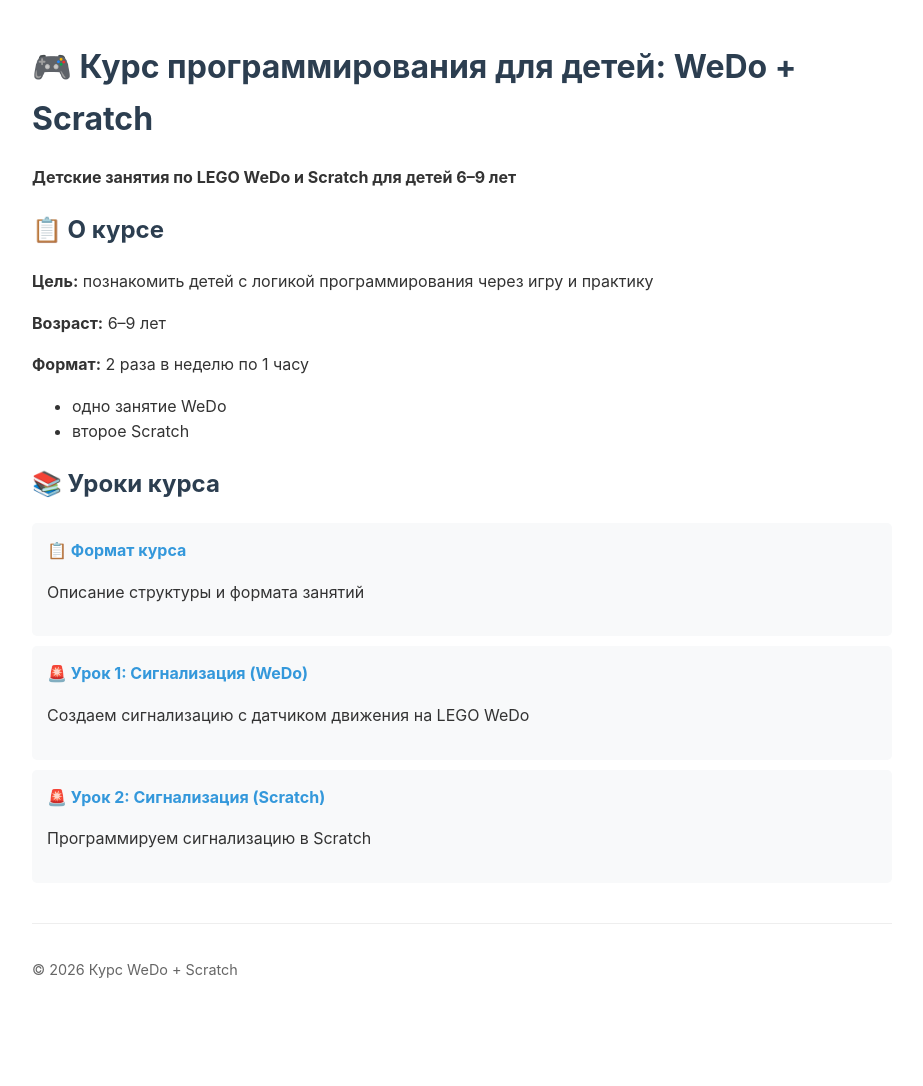
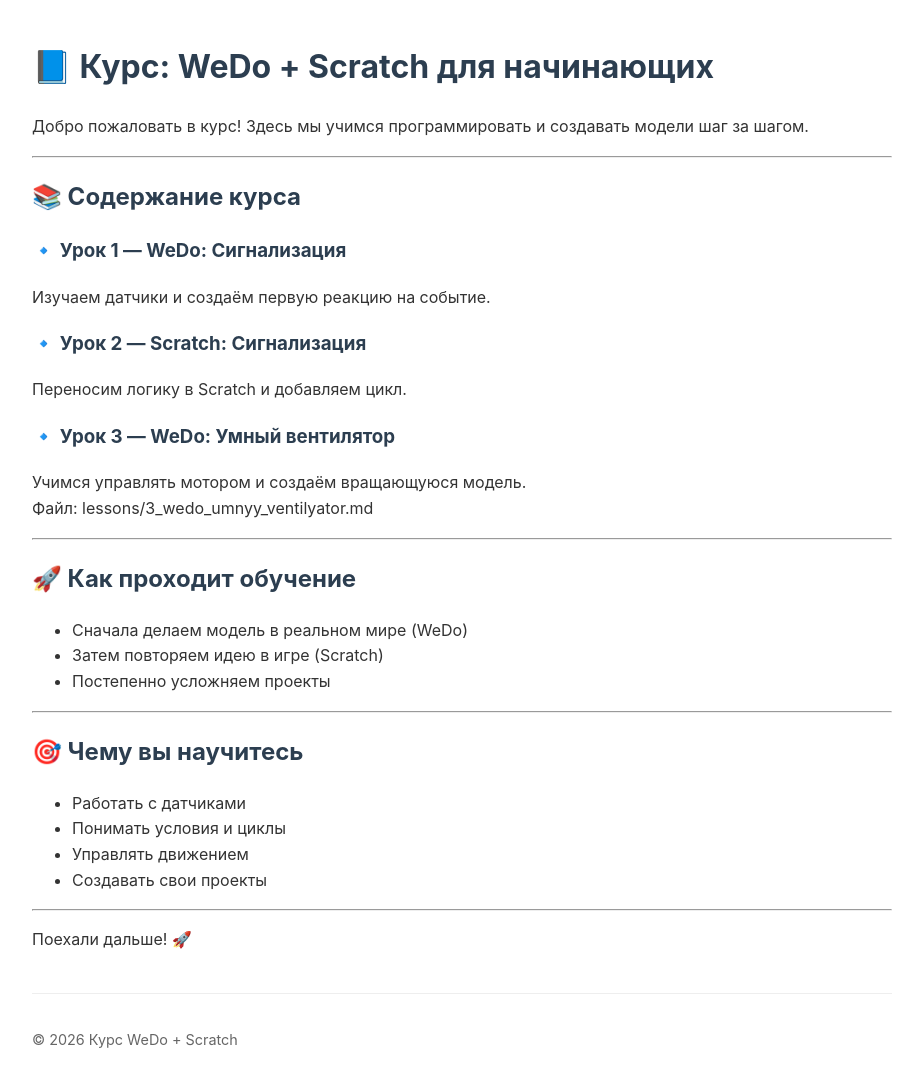
Before and after one commit to seerg0/wedo-scratch-course, a Jekyll site: the page built from index.md, in a window 1280 px wide. Shown: the whole page, without its empty margins (178-1101 px from the left). Built offline with Jekyll 4.4.1, drawn with Linux system fonts in a browser that asks for light colours; our own code applies the rules of GitHub Pages for plain Markdown files; before the commit the page ends 1016 px from its top, so only the background shows below that.

Commit message:
Обновлен index.md: добавлен урок 3

```diff
--- a/index.md
+++ b/index.md
@@ -1,35 +1,38 @@
----
-layout: default
-title: Главная страница
+# 📘 Курс: WeDo + Scratch для начинающих
+
+Добро пожаловать в курс! Здесь мы учимся программировать и создавать модели шаг за шагом.
+
 ---
 
-# 🎮 Курс программирования для детей: WeDo + Scratch
+## 📚 Содержание курса
 
-**Детские занятия по LEGO WeDo и Scratch для детей 6–9 лет**
+### 🔹 Урок 1 — WeDo: Сигнализация
+Изучаем датчики и создаём первую реакцию на событие.
 
-## 📋 О курсе
+### 🔹 Урок 2 — Scratch: Сигнализация
+Переносим логику в Scratch и добавляем цикл.
 
-**Цель:** познакомить детей с логикой программирования через игру и практику
+### 🔹 Урок 3 — WeDo: Умный вентилятор
+Учимся управлять мотором и создаём вращающуюся модель.
+Файл: lessons/3_wedo_umnyy_ventilyator.md
 
-**Возраст:** 6–9 лет
+---
 
-**Формат:** 2 раза в неделю по 1 часу
-- одно занятие WeDo
-- второе Scratch
+## 🚀 Как проходит обучение
 
-## 📚 Уроки курса
+- Сначала делаем модель в реальном мире (WeDo)
+- Затем повторяем идею в игре (Scratch)
+- Постепенно усложняем проекты
 
-<ul class="lesson-list">
-  <li>
-    <a href="0_формат_курса">📋 Формат курса</a>
-    <p>Описание структуры и формата занятий</p>
-  </li>
-  <li>
-    <a href="lessons/1_сигнализация_wedo">🚨 Урок 1: Сигнализация (WeDo)</a>
-    <p>Создаем сигнализацию с датчиком движения на LEGO WeDo</p>
-  </li>
-  <li>
-    <a href="lessons/2_сигнализация_scratch">🚨 Урок 2: Сигнализация (Scratch)</a>
-    <p>Программируем сигнализацию в Scratch</p>
-  </li>
-</ul>
+---
+
+## 🎯 Чему вы научитесь
+
+- Работать с датчиками
+- Понимать условия и циклы
+- Управлять движением
+- Создавать свои проекты
+
+---
+
+Поехали дальше! 🚀
```
